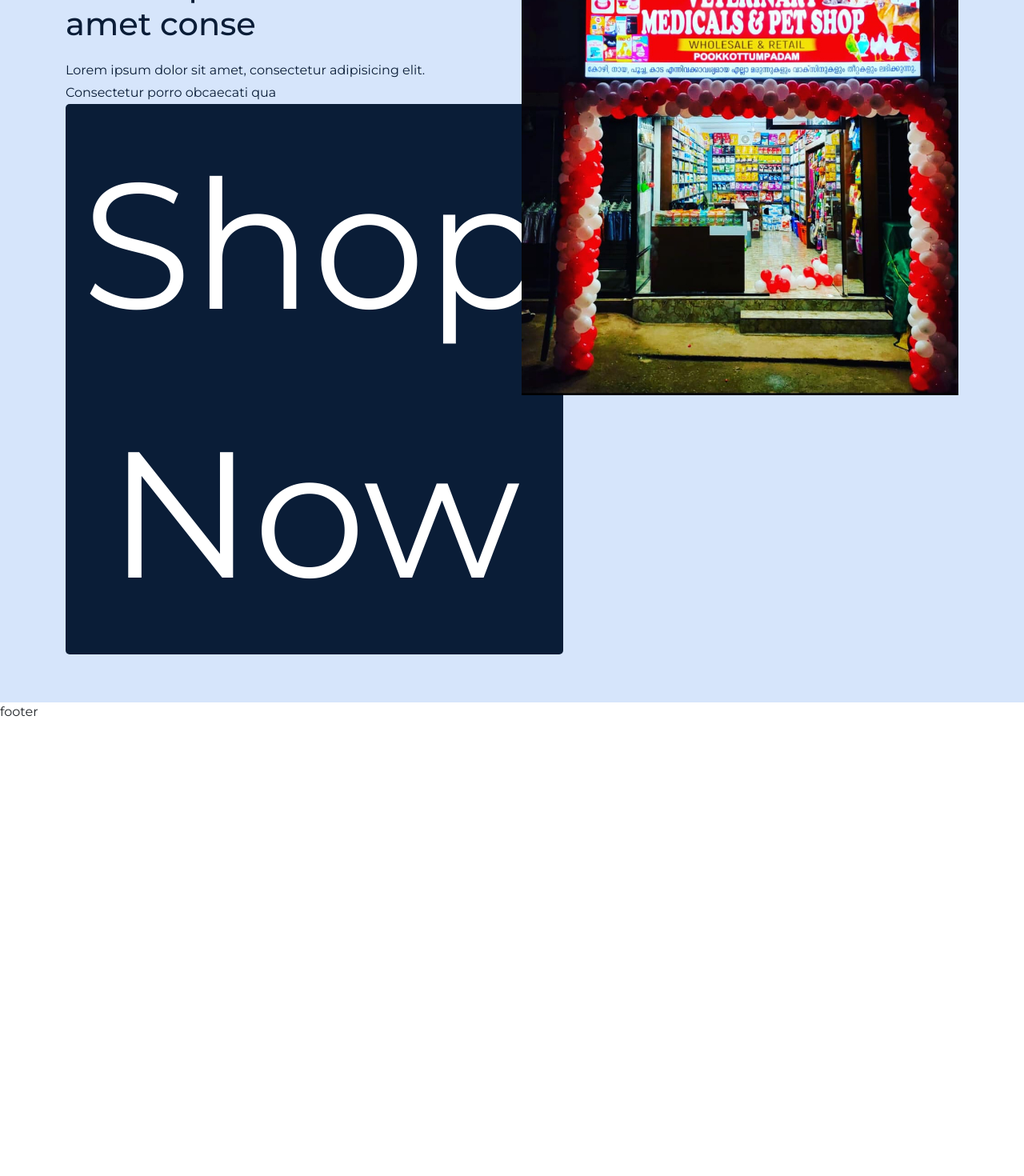
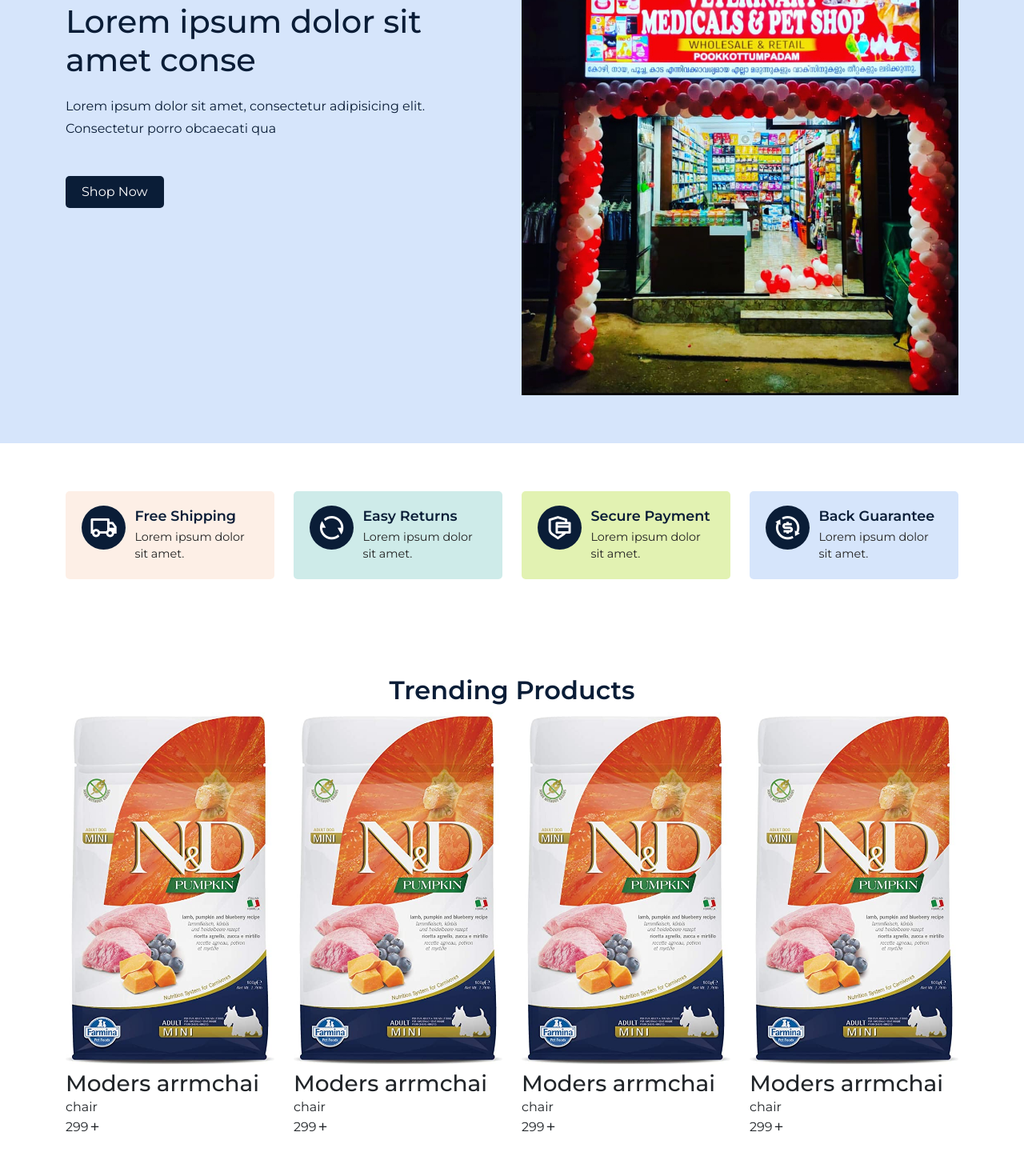
Before and after one commit to hafnahou/PetShop, a React (Create React App) app: page /home in a window 1280 px wide. Shown: the part 220-1690 px from the top of the page at 80% size. Before the commit the page ends 1122 px from the top, so only its background shows below. Built offline with nearby package versions, Linux system fonts and the light colour scheme.

Commit message:
add some styles

```diff
--- a/src/App.css
+++ b/src/App.css
@@ -63,3 +63,8 @@
 section{
   padding: 60px 0px;
 }
+
+.section__title{
+  color: var(--primary-color);
+  font-weight: 600;
+}
--- a/src/Style/home.css
+++ b/src/Style/home.css
@@ -4,7 +4,7 @@
     background: var(--hero-bg);
 }
 
-.hero_section h2{
+.hero__content h2{
     color: var(--primary-color);
     font-size: 2.5rem;
     font-weight: 500;
@@ -15,6 +15,10 @@
     line-height: 28px;
 
 }
+
+.hero_section p:nth-child(1){
+    font-weight: 500;
+}
 .buy__btn{
     border: none;
     outline: none;
@@ -23,5 +27,22 @@
     background: var(--primary-color);
     color: #fff;
     cursor: pointer;
-    font-size: 14rem;
+    font-size: 1rem;
+    margin-top: 45px;
+
 }
+
+.buy__btn:hover{
+    opacity: 5;
+    cursor: pointer;
+    color: #fff;
+    background: var(--primary-color);
+    box-shadow:0 0 8px var(--primary-color),
+               0 0 25px var(--primary-color),
+               0 0 70px var(--primary-color),
+               0 0 160px var(--primary-color);
+}
+
+.hero__content{
+    padding-top: 45px;
+}
--- /dev/null
+++ b/src/components/UI/ProductCard.jsx
@@ -0,0 +1,29 @@
+import React from 'react'
+import productImg from '../../assets/images/Dogfood/n&d.jpg'
+import {motion} from 'framer-motion'
+import '../../Style/product-card.css'
+import {Col} from 'reactstrap'
+const ProductCard = () => {
+  return (
+    <Col lg='3' md='4'>
+            <div className="product_item">
+                {/* proble */}
+        <div className="product_img">
+            <img src={productImg} alt="" />
+        </div>
+        <h3 className="Product__name">
+            Moders arrmchai
+        </h3>
+        <span>chair</span>
+        <div className="product__card-button">
+            <span className='price'>299</span>
+            <span><i class="ri-add-line"></i></span>
+        </div>
+       </div>
+
+    </Col>
+
+  )
+}
+
+export default ProductCard
--- /dev/null
+++ b/src/components/UI/ProductList.jsx
@@ -0,0 +1,14 @@
+import React from 'react'
+import ProductCard from '../UI/ProductCard'
+const ProductList = () => {
+  return (
+    <>
+       <ProductCard/>
+       <ProductCard/>
+       <ProductCard/>
+       <ProductCard/>
+    </>
+  )
+}
+
+export default ProductList
--- a/src/pages/Home.jsx
+++ b/src/pages/Home.jsx
@@ -4,7 +4,11 @@
 import Helmet from '../components/Helmet/Helmet'
 import { Container,Row,Col } from 'reactstrap'
 import heroImg from '../assets/images/hero-img.jpg'
+import { Link } from 'react-router-dom'
 import "../Style/home.css"
+import {motion} from 'framer-motion'
+import Service from '../services/Service'
+import ProductList from '../components/UI/ProductList'
 const Home = () => {
 
     const year =new Date().getFullYear()
@@ -21,7 +25,9 @@
                     <p>Lorem ipsum dolor sit amet, consectetur adipisicing elit.
                           Consectetur porro obcaecati qua</p>
 
-                          <button className='buy__btn'>Shop Now</button>
+
+
+                            <button className='buy__btn'><Link to="/shop">Shop Now</Link></button>
                 </div>
                </Col>
 
@@ -35,6 +41,17 @@
           </Container>
     </section>
 
+     <Service/>
+            <section className="trending__products">
+                 <Container>
+                  <Row>
+                       <Col lg='12' className='text-center'>
+                        <h2 className='section__title'>Trending Products</h2>
+                       </Col>
+                       <ProductList/>
+                  </Row>
+                 </Container>
+            </section>
      </Helmet>
 
 }
--- /dev/null
+++ b/src/services/Service.css
@@ -0,0 +1,29 @@
+.service__item{
+    padding: 20px;
+    display: flex;
+    column-gap: 0.7rem;
+    border-radius: 5px;
+    cursor: pointer;
+}
+
+.service__item span i{
+    font-size: 2.2rem;
+    background: var(--primary-color);
+    padding: 10px;
+    border-radius: 50px;
+    color: #fff;
+    font-weight: 400 !important;
+
+
+}
+.service__item h3{
+    color: var(--primary-color);
+    font-size: 1.1rem;
+    font-weight: 600;
+}
+.service__item p{
+    font-size: 0.9rem;
+    margin-top: 5px;
+    color: #222;
+
+}
--- /dev/null
+++ b/src/services/Service.jsx
@@ -0,0 +1,32 @@
+import React from 'react'
+import { Container,Row,Col } from 'reactstrap'
+import {motion} from "framer-motion"
+import '../services/Service.css'
+import serviceDate from '../assets/data/serviceData'
+const Service = () => {
+  return <section className='services'>
+        <Container>
+             <Row>
+                {
+                    serviceDate.map((item,index)=>(
+
+                        <Col lg='3' md='4' key={index}>
+
+                        <motion.div whileHover={{scale:1.1}} className="service__item" style={{background:`${item.bg}`}}>
+                             <span><i class={item.icon}></i></span>
+                             <div>
+                               <h3>{item.title}</h3>
+                                 <p>{item.subtitle} </p>
+                             </div>
+                        </motion.div>
+                   </Col>
+
+                    ))
+                }
+
+             </Row>
+        </Container>
+  </section>
+}
+
+export default Service
```
Also changed, not shown: src/Style/product-card.css (added), src/assets/images/Dogfood/n&d.jpg (added).
